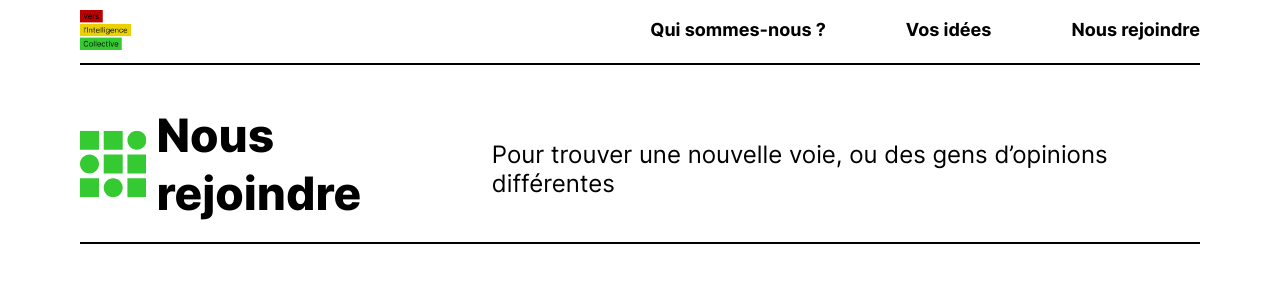
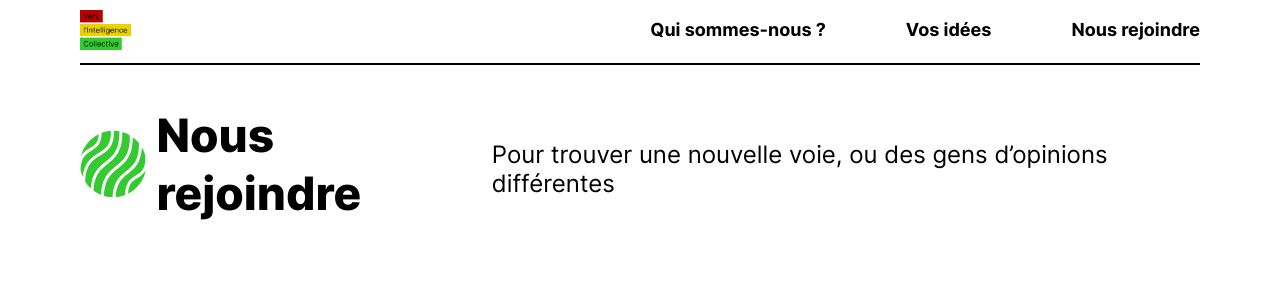
Before and after one commit to bdulong/VIC, a React (Create React App) app: page /nous-rejoindre in a window 1280 px wide. Shown: the top 300 px of the page. Built offline with nearby package versions, Linux system fonts and the light colour scheme.

Commit message:
retirer barre

```diff
--- a/src/components/ideas/ideas.css
+++ b/src/components/ideas/ideas.css
@@ -16,8 +16,3 @@
 .title-content p {
     margin: 10px 0 0 0;
 }
-
-.title-container hr {
-    margin: 0 80px 0 80px;
-    border: 1px solid black;
-}
--- a/src/components/ideas/ideas.jsx
+++ b/src/components/ideas/ideas.jsx
@@ -23,7 +23,6 @@ function IdeasPage() {
                     </div>
                     <p>Pour trouver une nouvelle voie, ou des gens d’opinions différentes</p>
                 </div>
-                <hr />
             </div>
         </div>
     );
--- a/src/components/join/join.css
+++ b/src/components/join/join.css
@@ -16,8 +16,3 @@
 .title-content p {
     margin: 10px 0 0 0;
 }
-
-.title-container hr {
-    margin: 0 80px 0 80px;
-    border: 1px solid black;
-}
--- a/src/components/join/join.jsx
+++ b/src/components/join/join.jsx
@@ -10,11 +10,13 @@ function JoinPage() {
                 <div className='title-content'>
                     <div className='title-text-illustration'>
                         <svg width="70" height="70" viewBox="0 0 70 70" fill="none" xmlns="http://www.w3.org/2000/svg">
-                            <g clip-path="url(#clip0_40_70)">
-                            <path d="M0 0H20.0263V20.0573H0V0ZM24.9869 0H45.0131V20.0573H24.9869V0ZM59.9869 0C54.4656 0 49.9737 4.49189 49.9737 10.0131V10.0443C49.9737 15.5656 54.4656 20.0573 59.9869 20.0573C65.5081 20.0573 70 15.5656 70 10.0443V10.0131C70 4.49189 65.5081 0 59.9869 0ZM10.0131 24.9714C4.49189 24.9714 0 29.4633 0 34.9846V35.0157C0 40.537 4.49189 45.0287 10.0131 45.0287C15.5344 45.0287 20.0263 40.537 20.0263 35.0157V34.9846C20.0263 29.4633 15.5344 24.9714 10.0131 24.9714ZM24.9869 24.9714H45.0131V45.0286H24.9869V24.9714ZM49.9737 24.9714H70V45.0286H49.9737V24.9714ZM0 49.9428H20.0263V70H0V49.9428ZM35 49.9428C29.4788 49.9428 24.9869 54.4346 24.9869 59.9558V59.987C24.9869 65.5082 29.4788 70 35 70C40.5213 70 45.0131 65.5082 45.0131 59.987V59.9558C45.0131 54.4346 40.5213 49.9428 35 49.9428ZM49.9737 49.9428H70V70H49.9737V49.9428Z" fill="#35CA32"/>
+                            <g clip-path="url(#clip0_67_55)">
+                            <path d="M2.71055 48.4909C4.61669 32.9021 12.5621 27.902 19.6765 23.4716C26.9411 18.9457 33.2245 14.9816 32.4686 0.0876465C29.1549 0.324472 25.8921 1.03489 22.7799 2.19724C23.096 14.0175 17.4965 17.5231 12.0629 20.9081C6.32408 24.4826 0.902993 27.8598 0.563393 41.1872C1.01724 43.724 1.73869 46.1732 2.71055 48.4909Z" fill="#35CA32"/>
+                            <path d="M10.4071 18.2508C15.4714 15.0942 19.567 12.512 19.6593 3.54155C10.4415 8.05965 3.49303 16.5121 1.00628 26.697C3.55876 22.5201 7.10657 20.3056 10.4071 18.2508ZM11.332 60.7572C12.5652 44.1434 19.8549 38.3451 26.9239 32.7316C34.6033 26.6344 41.8601 20.8565 41.4516 0.586868C39.5185 0.227335 37.5584 0.0310202 35.5924 0C36.403 16.6843 28.7581 21.5013 21.3307 26.1273C13.8063 30.8145 6.04082 35.68 5.443 53.7039C7.08973 56.302 9.06957 58.6732 11.332 60.7572ZM48.8149 42.4908C55.8291 36.8615 62.4459 31.5031 62.0922 12.8235C60.2012 10.5218 58.0263 8.46887 55.6194 6.71377C55.5208 27.1211 47.5879 33.5 39.8992 39.6691C32.6627 45.4768 25.8316 50.9714 25.3308 68.6447C28.2166 69.4742 31.2511 69.9452 34.3873 70.0016C35.2121 53.455 42.1152 47.8696 48.8149 42.4908ZM60.571 49.7914C55.5474 52.8525 51.1905 55.5365 50.6835 66.3004C60.3159 61.4599 67.4162 52.3079 69.4382 41.3859C67.1815 45.7585 63.7589 47.8493 60.571 49.7914Z" fill="#35CA32"/>
+                            <path d="M58.9434 47.12C64.3238 43.8398 69.4085 40.7443 68.7887 26.3512L68.9499 26.3449C68.1304 23.1397 66.8572 20.0679 65.1689 17.2227C64.4287 33.921 57.5083 39.5299 50.7774 44.9322C44.3719 50.0685 38.3295 54.9622 37.5298 69.914C40.9442 69.6724 44.3043 68.9289 47.5019 67.7074C47.6928 53.9762 53.6679 50.3345 58.9434 47.12ZM37.943 37.2278C45.6348 31.0571 52.9026 25.2119 52.4769 4.66682C49.9985 3.23439 47.3531 2.11272 44.6004 1.32715C44.8242 22.517 36.7176 28.9522 28.8708 35.1824C21.7251 40.8554 14.9816 46.2452 14.3383 63.2299C16.7773 65.0215 19.4387 66.4887 22.2556 67.5947C23.0287 49.2453 30.6001 43.1199 37.943 37.2278Z" fill="#35CA32"/>
                             </g>
                             <defs>
-                            <clipPath id="clip0_40_70">
+                            <clipPath id="clip0_67_55">
                             <rect width="70" height="70" fill="white"/>
                             </clipPath>
                             </defs>
@@ -23,7 +25,6 @@ function JoinPage() {
                     </div>
                     <p>Pour trouver une nouvelle voie, ou des gens d’opinions différentes</p>
                 </div>
-                <hr />
             </div>
         </div>
     );
```
Lines whose indentation alone changed are shown as unchanged.
